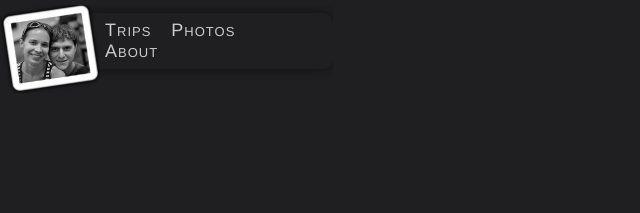
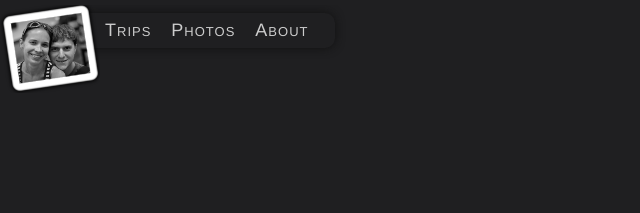
Before and after one commit to throughnothing/throughnothing.com, a Jekyll site: the page built from travel/map.html, in a window 1280 px wide. Shown: the top 213 px of the page, without its empty margins (0-640 px from the left). Built offline with Jekyll 4.4.1, drawn with Linux system fonts in a browser that asks for light colours; nearby versions of some CDN libraries; Markdown is read by kramdown in place of the engine named in the settings.

Commit message:
fixed map nav links

```diff
--- a/travel/css/site.css
+++ b/travel/css/site.css
@@ -375,7 +375,6 @@ body.map div.header {
   top: 5px;
   margin: 0px;
   overflow: hidden;
-  width: 333px;
 }
 #world_map_canvas{
   position: absolute;
```
